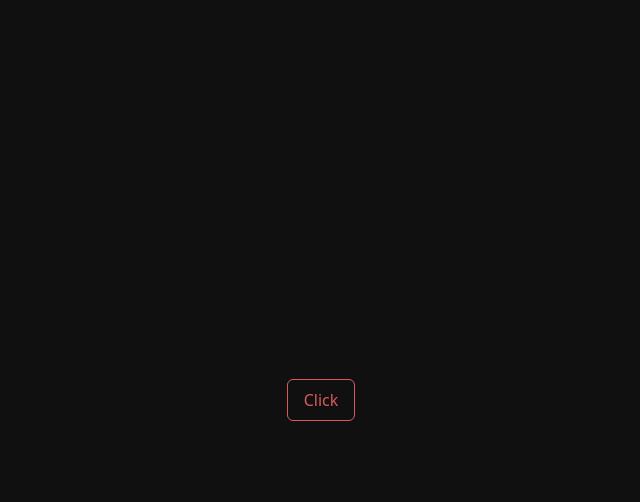
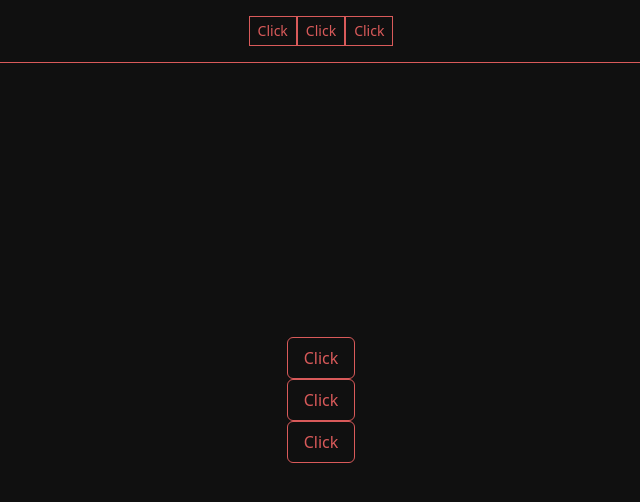
Before and after one commit to Yggdrae/ars-pi4sem, a Next.js app: page / in a window 1280 px wide. Shown: the top 502 px of the page, without its empty margins (319-959 px from the left). Built offline with nearby package versions, Linux system fonts and the light colour scheme.

Commit message:
feat: Criados VStack e HStack

```diff
--- a/src/app/page.tsx
+++ b/src/app/page.tsx
@@ -1,9 +1,41 @@
 import { Button } from "@/components/Button";
+import { HStack } from "@/components/HStack";
+import { Navbar } from "@/components/Navbar";
+import { VStack } from "@/components/VStack";
 
 export default function Home() {
   return (
     <div className="flex h-full w-full justify-center items-center bg-dark-content">
-      <Button name="Click" size="md" variant="outline" color="error" rounded/>
+      <Navbar className="border-b border-error-500">
+        <HStack gap={4} className="w-full justify-center">
+          <Button name="Click" size="sm" variant="outline" color="error" />
+          <Button name="Click" size="sm" variant="outline" color="error" />
+          <Button name="Click" size="sm" variant="outline" color="error" />
+        </HStack>
+      </Navbar>
+      <VStack gap={6}>
+        <Button
+          name="Click"
+          size="md"
+          variant="outline"
+          color="error"
+          rounded
+        />
+        <Button
+          name="Click"
+          size="md"
+          variant="outline"
+          color="error"
+          rounded
+        />
+        <Button
+          name="Click"
+          size="md"
+          variant="outline"
+          color="error"
+          rounded
+        />
+      </VStack>
     </div>
   );
 }
--- /dev/null
+++ b/src/components/HStack.tsx
@@ -0,0 +1,10 @@
+interface HStackProps extends React.HTMLAttributes<HTMLDivElement> {
+    children: React.ReactNode;
+    gap?: number;
+  }
+
+  export function HStack({ children, gap, ...props }: HStackProps) {
+    return (
+      <div className={`flex flex-row ${gap ? `gap-${gap}` : ""} ${props.className}`}>{children}</div>
+    );
+  }
--- /dev/null
+++ b/src/components/Navbar.tsx
@@ -0,0 +1,11 @@
+interface NavbarProps extends React.HTMLAttributes<HTMLDivElement> {
+    children?: React.ReactNode
+}
+
+export function Navbar({ children, ...props }: NavbarProps) {
+    return (
+        <div className={`flex flex-row justify-between items-center p-4 fixed top-0 left-0 right-0 w-full ${props.className}`}>
+            {children}
+        </div>
+    );
+}
--- /dev/null
+++ b/src/components/VStack.tsx
@@ -0,0 +1,10 @@
+interface VStackProps extends React.HTMLAttributes<HTMLDivElement> {
+    children: React.ReactNode;
+    gap?: number;
+}
+
+export function VStack({ children, gap, ...props }: VStackProps) {
+  return (
+    <div className={`flex flex-col ${gap ? `gap-${gap}` : ""} ${props.className}`}>{children}</div>
+  );
+}
```
